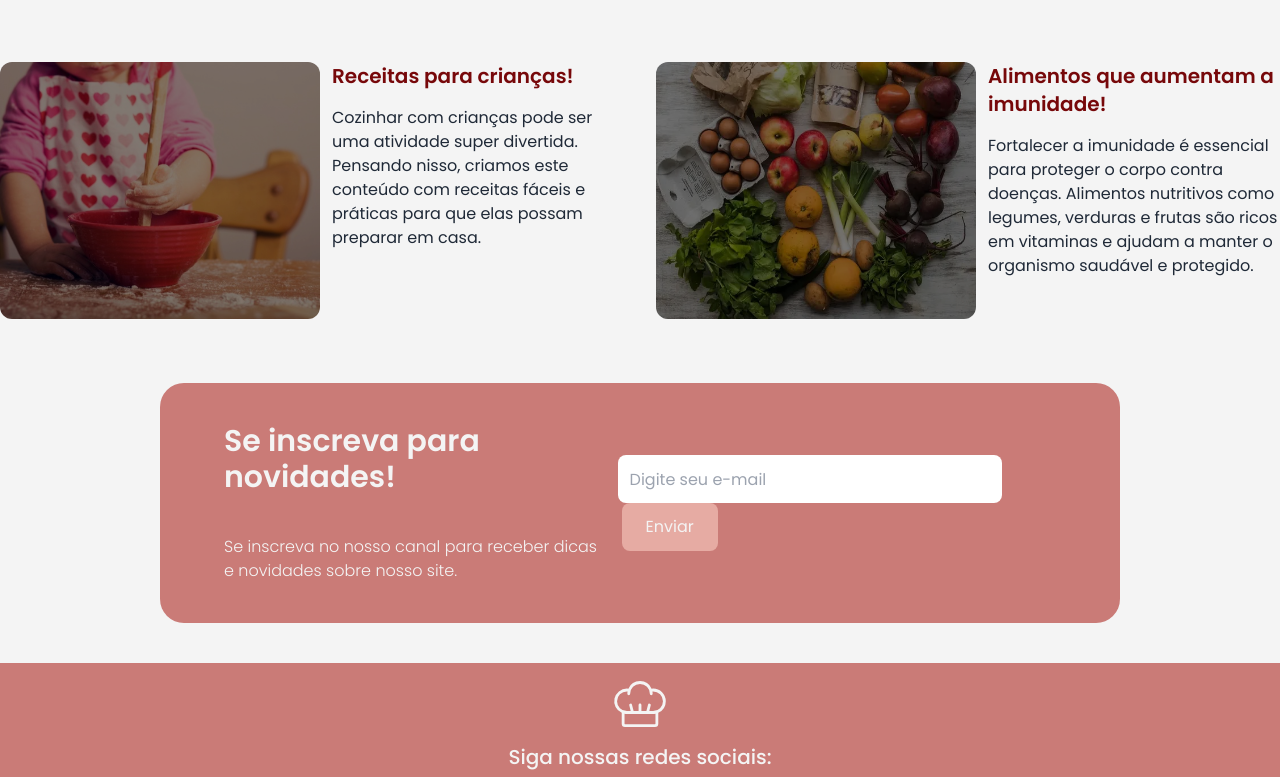
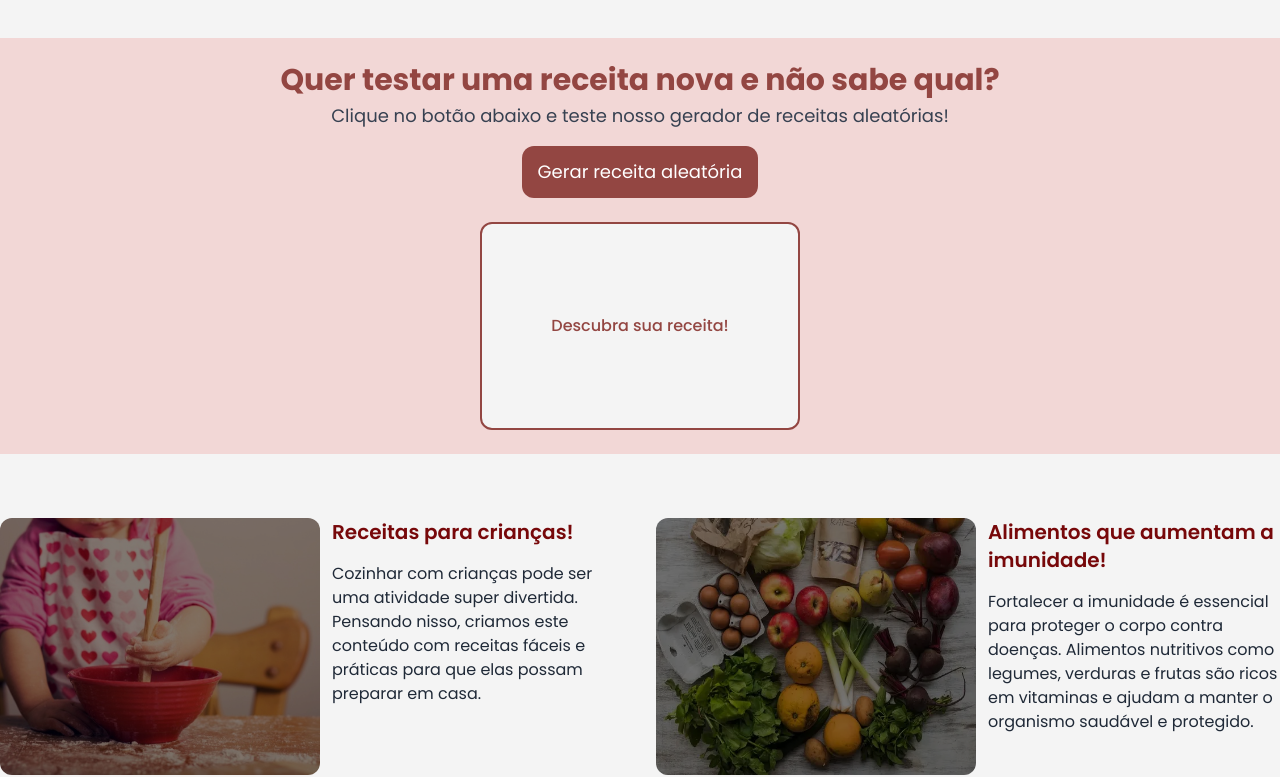
Before and after one commit to CarolTagliaferro/SiteReceitas, a React (Create React App) app: page / in a window 1280 px wide. Shown: the part 863-1640 px from the top of the page. Built offline with nearby package versions, Linux system fonts and the light colour scheme.

Commit message:
add random recipe na home

```diff
--- a/src/pages/Home/components/fourthSection.tsx
+++ b/src/pages/Home/components/fourthSection.tsx
@@ -1,34 +1,48 @@
 import React from "react";
+import criancaCozinhando from "../../../images/criancaCozinha.png";
+import imunidade from "../../../images/imunidade.png";
+import { NavLink } from "react-router-dom";
 
 const FourthSection = () => {
   return (
-    <div className="my-10 flex justify-center items-center">
-      <div className="bg-bgDark w-3/4 h-auto rounded-3xl px-16 py-10 flex items-center justify-between">
-        <div>
-          <h1 className="text-bgWhite text-3xl font-semibold">
-            Se inscreva para novidades!
-          </h1>
-          <p className="text-bgWhite font-light pt-10">
-            Se inscreva no nosso canal para receber dicas <br /> e novidades
-            sobre nosso site.
-          </p>
-        </div>
-        <div className="">
-          <form>
-            <input
-              type="email"
-              placeholder="Digite seu e-mail"
-              required
-              className="rounded-lg w-96 h-12 px-3 outline-none"
-            />
-            <button
-              type="submit"
-              className="rounded-lg bg-bgLight py-3 px-6 text-bgWhite ml-1 hover:shadow-lg"
-            >
-              Enviar
-            </button>
-          </form>
-        </div>
+    <div className="container mx-auto my-16">
+      <div className="grid grid-cols-2 gap-8">
+        <NavLink to="/kids" className="flex">
+          <img
+            src={criancaCozinhando}
+            alt="Criança cozinhando"
+            className="w-80 h-auto rounded-xl brightness-50 transition-all duration-300 hover:scale-105"
+          />
+          <div className="ml-3">
+            <h2 className="font-semibold text-xl text-title">
+              Receitas para crianças!
+            </h2>
+            <p className="pt-4 text-gray-800">
+              Cozinhar com crianças pode ser uma atividade super divertida.
+              Pensando nisso, criamos este conteúdo com receitas fáceis e
+              práticas para que elas possam preparar em casa.
+            </p>
+          </div>
+        </NavLink>
+
+        <NavLink to="/imuni" className="flex">
+          <img
+            src={imunidade}
+            alt="Alimentos saudáveis"
+            className="w-80 h-auto rounded-xl brightness-50 transition-all duration-300 hover:scale-105"
+          />
+          <div className="ml-3">
+            <h2 className="font-semibold text-xl text-title">
+              Alimentos que aumentam a imunidade!
+            </h2>
+            <p className="pt-4 text-gray-800">
+              Fortalecer a imunidade é essencial para proteger o corpo contra
+              doenças. Alimentos nutritivos como legumes, verduras e frutas são
+              ricos em vitaminas e ajudam a manter o organismo saudável e
+              protegido.
+            </p>
+          </div>
+        </NavLink>
       </div>
     </div>
   );
--- /dev/null
+++ b/src/pages/Home/components/lastSection.tsx
@@ -0,0 +1,37 @@
+import React from "react";
+
+const LastSection = () => {
+  return (
+    <div className="my-10 flex justify-center items-center">
+      <div className="bg-bgDark w-4/5 h-auto rounded-3xl px-16 py-10 flex items-center justify-between">
+        <div>
+          <h1 className="text-bgWhite text-3xl font-semibold">
+            Se inscreva para novidades!
+          </h1>
+          <p className="text-bgWhite font-light pt-10">
+            Se inscreva no nosso canal para receber dicas <br /> e novidades
+            sobre nosso site.
+          </p>
+        </div>
+        <div className="">
+          <form>
+            <input
+              type="email"
+              placeholder="Digite seu e-mail"
+              required
+              className="rounded-lg w-96 h-12 px-3 outline-none"
+            />
+            <button
+              type="submit"
+              className="rounded-lg bg-bgLight py-3 px-6 text-bgWhite ml-1 hover:shadow-lg"
+            >
+              Enviar
+            </button>
+          </form>
+        </div>
+      </div>
+    </div>
+  );
+};
+
+export default LastSection;
--- a/src/pages/Home/components/thirdSection.tsx
+++ b/src/pages/Home/components/thirdSection.tsx
@@ -1,49 +1,53 @@
-import React from "react";
-import criancaCozinhando from "../../../images/criancaCozinha.png";
-import imunidade from "../../../images/imunidade.png";
-import { NavLink } from "react-router-dom";
+import React, { useState } from "react";
+import RecipeCard from "../../../components/recipeCard";
+import recipes from "../../../services/recipes.json";
 
-const ThirdSection = () => {
+interface Recipe {
+  id: number;
+  name: string;
+  tags: string[];
+  image: string;
+}
+
+const ThirdSection: React.FC = () => {
+  const [randomRecipe, setRandomRecipe] = useState<Recipe | null>(null);
+
+  const getRandomRecipe = () => {
+    const randomIndex = Math.floor(Math.random() * recipes.recipes.length);
+    const selectedRecipe = recipes.recipes[randomIndex];
+    setRandomRecipe(selectedRecipe);
+  };
+
   return (
-    <div className="container mx-auto my-16">
-      <div className="grid grid-cols-2 gap-8">
-        <NavLink to="/kids" className="flex">
-          <img
-            src={criancaCozinhando}
-            alt="Criança cozinhando"
-            className="w-80 h-auto rounded-xl brightness-50 transition-all duration-300 hover:scale-105"
-          />
-          <div className="ml-3">
-            <h2 className="font-semibold text-xl text-title">
-              Receitas para crianças!
-            </h2>
-            <p className="pt-4 text-gray-800">
-              Cozinhar com crianças pode ser uma atividade super divertida.
-              Pensando nisso, criamos este conteúdo com receitas fáceis e
-              práticas para que elas possam preparar em casa.
+    <div className="flex flex-col items-center text-center bg-bgRandomHome py-6 my-10">
+      <div className="mb-4">
+        <h2 className="text-3xl font-bold text-titleRandom pb-1">
+          Quer testar uma receita nova e não sabe qual?
+        </h2>
+        <h3 className="text-lg text-gray-700">
+          Clique no botão abaixo e teste nosso gerador de receitas aleatórias!
+        </h3>
+      </div>
+      <button
+        onClick={getRandomRecipe}
+        className="bg-titleRandom text-white px-4 py-3 mb-3 text-lg rounded-xl hover:bg-bgDark transition-all"
+      >
+        Gerar receita aleatória
+      </button>
+
+      {randomRecipe ? (
+        <div>
+          <RecipeCard key={randomRecipe.id} recipes={randomRecipe} />
+        </div>
+      ) : (
+        <div className="pt-3">
+          <div className="w-80 h-52 border-2 border-solid border-titleRandom bg-bgWhite flex flex-col justify-center items-center rounded-xl">
+            <p className="text-titleRandom font-medium">
+              Descubra sua receita!
             </p>
           </div>
-        </NavLink>
-
-        <NavLink to="/imuni" className="flex">
-          <img
-            src={imunidade}
-            alt="Alimentos saudáveis"
-            className="w-80 h-auto rounded-xl brightness-50 transition-all duration-300 hover:scale-105"
-          />
-          <div className="ml-3">
-            <h2 className="font-semibold text-xl text-title">
-              Alimentos que aumentam a imunidade!
-            </h2>
-            <p className="pt-4 text-gray-800">
-              Fortalecer a imunidade é essencial para proteger o corpo contra
-              doenças. Alimentos nutritivos como legumes, verduras e frutas são
-              ricos em vitaminas e ajudam a manter o organismo saudável e
-              protegido.
-            </p>
-          </div>
-        </NavLink>
-      </div>
+        </div>
+      )}
     </div>
   );
 };
--- a/src/pages/Home/home.tsx
+++ b/src/pages/Home/home.tsx
@@ -1,6 +1,8 @@
 import React from "react";
 import FirstSection from "./components/firstSection";
 import SecondSection from "./components/secondSection";
+
+import LastSection from "./components/lastSection";
 import ThirdSection from "./components/thirdSection";
 import FourthSection from "./components/fourthSection";
 
@@ -11,6 +13,7 @@ const Home = () => {
       <SecondSection />
       <ThirdSection />
       <FourthSection />
+      <LastSection />
     </div>
   );
 };
--- a/tailwind.config.js
+++ b/tailwind.config.js
@@ -11,7 +11,8 @@ module.exports = {
         bgWhite: '#F4F4F4',
         title: '#77080A',
         font: '#F0B8A7',
-
+        bgRandomHome: '#f2d7d6',
+        titleRandom: '#934642'
       },
 
       fontFamily: {
```
